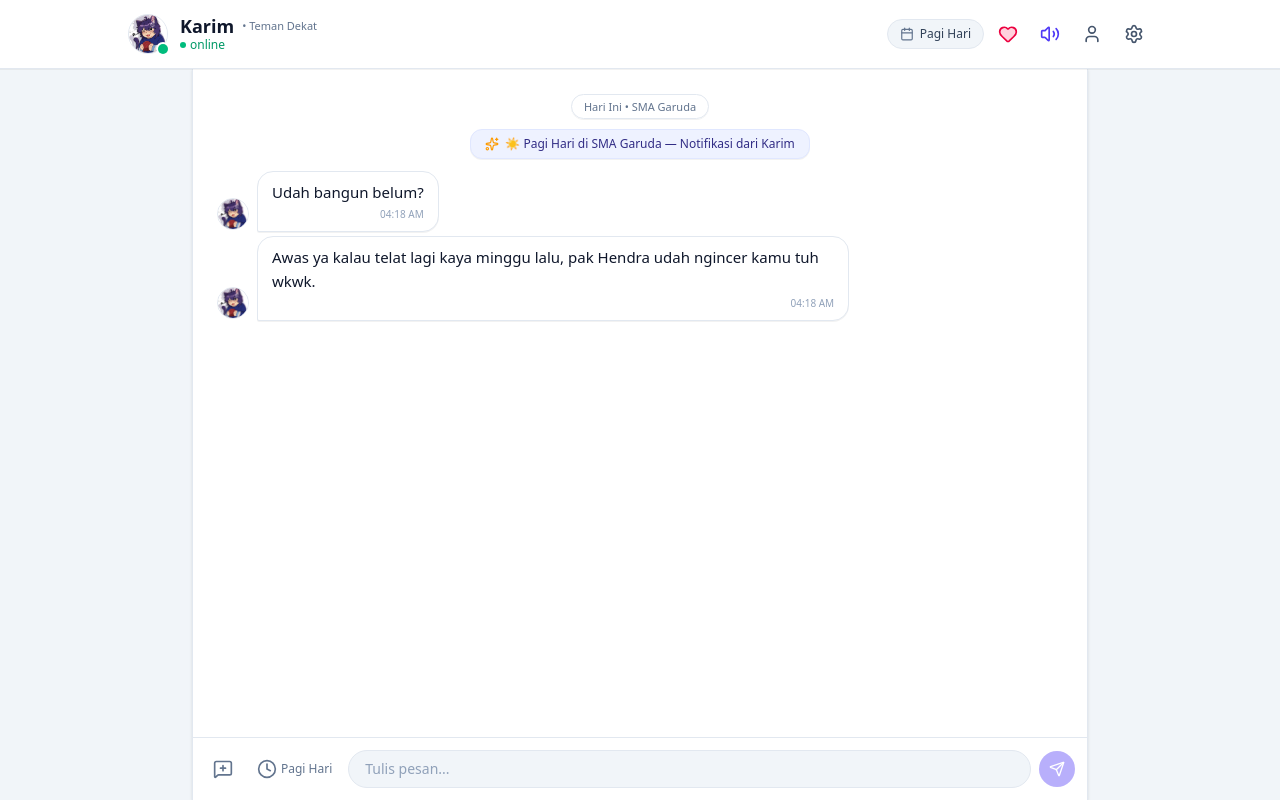
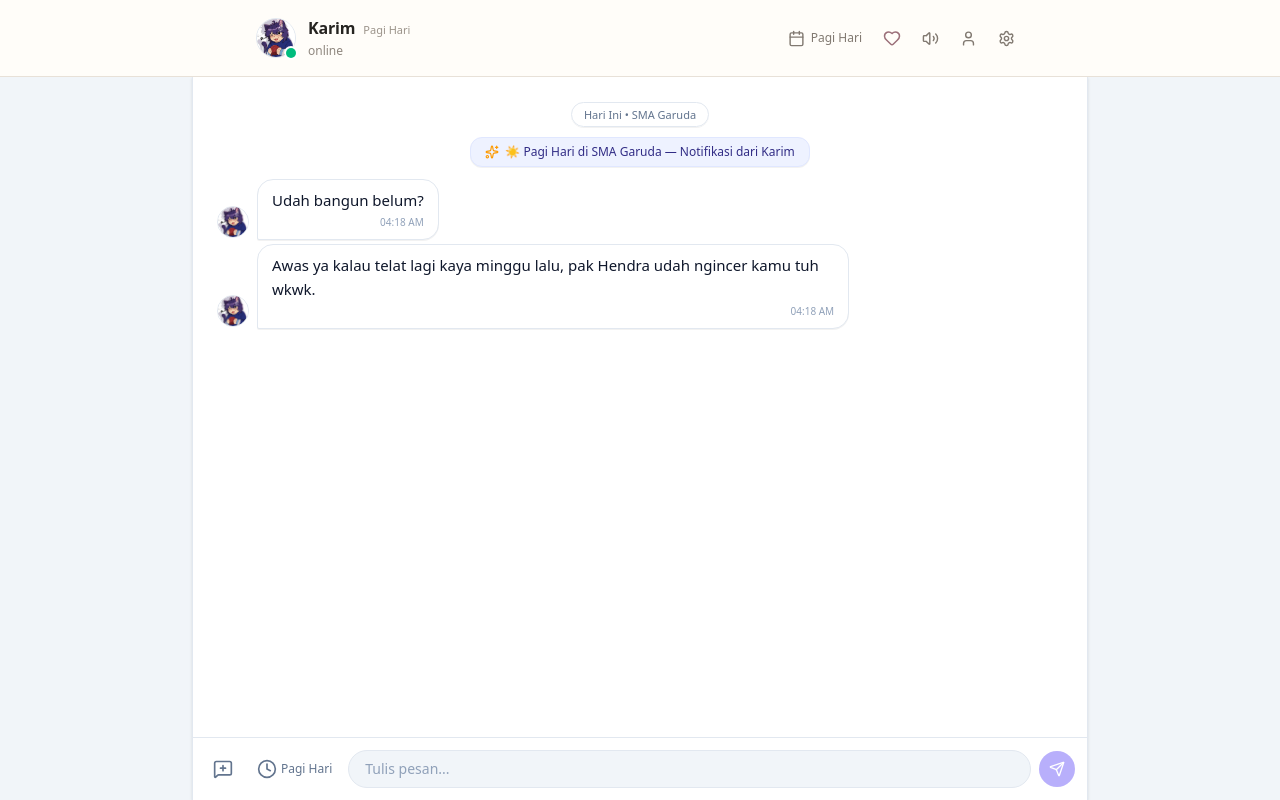
Before and after one commit to Syraku/Karim, a React (Vite) app: page / in a window 1280 px wide. Built offline with nearby package versions, Linux system fonts and the light colour scheme.

Commit message:
Refine chat header into a natural messaging UI

```diff
--- a/src/components/ChatHeader.tsx
+++ b/src/components/ChatHeader.tsx
@@ -1,7 +1,6 @@
 import React from 'react';
-import { Calendar, Heart, Settings, Sparkles, User, Volume2, VolumeX } from 'lucide-react';
+import { Calendar, Heart, Settings, User, Volume2, VolumeX } from 'lucide-react';
 import { RelationshipState, SchoolEvent } from '../types';
-import { RELATIONSHIP_STAGES } from '../data/karimData';
 import { KarimAvatar } from './KarimAvatar';
 
 interface ChatHeaderProps {
@@ -30,91 +29,60 @@ export const ChatHeader: React.FC<ChatHeaderProps> = ({
   onOpenSettings,
 }) => {
   return (
-    <header className="sticky top-0 z-20 bg-white dark:bg-zinc-900 border-b border-slate-200 dark:border-zinc-800 px-3 sm:px-4 py-2.5 shadow-2xs">
-      <div className="max-w-5xl mx-auto flex items-center justify-between gap-2">
-        {/* Left: Karim Info & Status */}
-        <div
+    <header className="shrink-0 bg-[#fffdf9]/95 dark:bg-[#171719]/95 backdrop-blur-sm border-b border-[#e8e1d8] dark:border-zinc-800 px-4 py-3">
+      <div className="max-w-3xl mx-auto flex items-center justify-between gap-3">
+        <button
           onClick={onOpenProfile}
-          className="flex items-center gap-3 cursor-pointer group p-1 -ml-1 rounded-xl hover:bg-slate-100 dark:hover:bg-zinc-800 transition-colors"
+          className="flex items-center gap-3 min-w-0 text-left rounded-lg -ml-1 px-1 py-1 hover:bg-[#f6f1eb] dark:hover:bg-zinc-800/70 transition-colors"
         >
-          <KarimAvatar
-            customArtworkUrl={karimArtworkUrl}
-            size="md"
-            isOnline={true}
-          />
-
-          <div className="flex flex-col min-w-0">
-            <div className="flex items-center gap-2">
-              <h1 className="font-bold text-slate-900 dark:text-zinc-100 text-base sm:text-lg leading-tight truncate">
-                Karim
-              </h1>
-              <span className="text-[11px] text-slate-500 dark:text-zinc-400 font-medium">
-                • {relationship.stageName}
-              </span>
+          <KarimAvatar customArtworkUrl={karimArtworkUrl} size="md" isOnline={true} />
+          <div className="min-w-0">
+            <div className="flex items-baseline gap-2">
+              <h1 className="text-[16px] font-semibold tracking-[-0.01em] text-[#252320] dark:text-zinc-100 truncate">Karim</h1>
+              <span className="hidden sm:inline text-[11px] text-[#9b938a] dark:text-zinc-500">{currentEvent.period}</span>
             </div>
-
-            <div className="flex items-center gap-1.5 text-xs">
-              {isTyping ? (
-                <span className="text-indigo-600 dark:text-indigo-400 font-medium flex items-center gap-1">
-                  <span className="w-1.5 h-1.5 rounded-full bg-indigo-500 animate-ping" />
-                  sedang mengetik...
-                </span>
-              ) : (
-                <span className="text-emerald-600 dark:text-emerald-400 font-medium flex items-center gap-1">
-                  <span className="w-1.5 h-1.5 rounded-full bg-emerald-500" />
-                  online
-                </span>
-              )}
+            <div className="text-[12px] text-[#8f877f] dark:text-zinc-400 mt-0.5">
+              {isTyping ? 'sedang mengetik...' : 'online'}
             </div>
           </div>
-        </div>
+        </button>
 
-        {/* Right: Actions Bar */}
-        <div className="flex items-center gap-1 sm:gap-1.5">
-          {/* Current Event pill badge */}
+        <div className="flex items-center gap-0.5 shrink-0">
           <button
             onClick={onOpenEvents}
-            className="hidden sm:flex items-center gap-1.5 text-xs font-medium bg-slate-100 dark:bg-zinc-800 hover:bg-slate-200 dark:hover:bg-zinc-700 text-slate-700 dark:text-zinc-300 px-3 py-1.5 rounded-full border border-slate-200 dark:border-zinc-700 transition-colors"
-            title="Ganti Suasana & Event Sekolah"
+            className="hidden sm:flex items-center gap-1.5 h-9 px-2.5 text-[#817971] dark:text-zinc-400 hover:bg-[#f6f1eb] dark:hover:bg-zinc-800 rounded-lg transition-colors"
+            title="Suasana sekolah"
           >
-            <Calendar className="w-3.5 h-3.5 text-slate-500" />
-            <span className="truncate max-w-[120px]">{currentEvent.period}</span>
+            <Calendar className="w-[17px] h-[17px]" />
+            <span className="text-[12px]">{currentEvent.period}</span>
           </button>
-
-          {/* Relationship Progress button */}
           <button
             onClick={onOpenRelationship}
-            className="p-2 text-rose-600 dark:text-rose-400 hover:bg-slate-100 dark:hover:bg-zinc-800 rounded-full transition-colors relative"
-            title="Progress Hubungan"
+            className="w-9 h-9 flex items-center justify-center text-[#9b6f79] dark:text-rose-300 hover:bg-[#f8eeee] dark:hover:bg-zinc-800 rounded-lg transition-colors"
+            title="Hubungan"
           >
-            <Heart className="w-5 h-5 fill-rose-500/20" />
+            <Heart className="w-[18px] h-[18px]" />
           </button>
-
-          {/* Sound Toggle button */}
           <button
             onClick={onToggleAudio}
-            className="p-2 text-slate-600 dark:text-zinc-400 hover:bg-slate-100 dark:hover:bg-zinc-800 rounded-full transition-colors"
-            title={audioEnabled ? 'Matikan Suara' : 'Aktifkan Suara'}
+            className="w-9 h-9 flex items-center justify-center text-[#817971] dark:text-zinc-400 hover:bg-[#f6f1eb] dark:hover:bg-zinc-800 rounded-lg transition-colors"
+            title={audioEnabled ? 'Matikan suara' : 'Aktifkan suara'}
           >
-            {audioEnabled ? <Volume2 className="w-5 h-5 text-indigo-600 dark:text-indigo-400" /> : <VolumeX className="w-5 h-5 text-slate-400" />}
+            {audioEnabled ? <Volume2 className="w-[17px] h-[17px]" /> : <VolumeX className="w-[17px] h-[17px]" />}
           </button>
-
-          {/* Profile & Artwork button */}
           <button
             onClick={onOpenProfile}
-            className="p-2 text-slate-600 dark:text-zinc-400 hover:bg-slate-100 dark:hover:bg-zinc-800 rounded-full transition-colors"
-            title="Biodata & Artwork Karim"
+            className="w-9 h-9 flex items-center justify-center text-[#817971] dark:text-zinc-400 hover:bg-[#f6f1eb] dark:hover:bg-zinc-800 rounded-lg transition-colors"
+            title="Profil Karim"
           >
-            <User className="w-5 h-5" />
+            <User className="w-[17px] h-[17px]" />
           </button>
-
-          {/* Settings button */}
           <button
             onClick={onOpenSettings}
-            className="p-2 text-slate-600 dark:text-zinc-400 hover:bg-slate-100 dark:hover:bg-zinc-800 rounded-full transition-colors"
+            className="w-9 h-9 flex items-center justify-center text-[#817971] dark:text-zinc-400 hover:bg-[#f6f1eb] dark:hover:bg-zinc-800 rounded-lg transition-colors"
             title="Pengaturan"
           >
-            <Settings className="w-5 h-5" />
+            <Settings className="w-[17px] h-[17px]" />
           </button>
         </div>
       </div>
```
